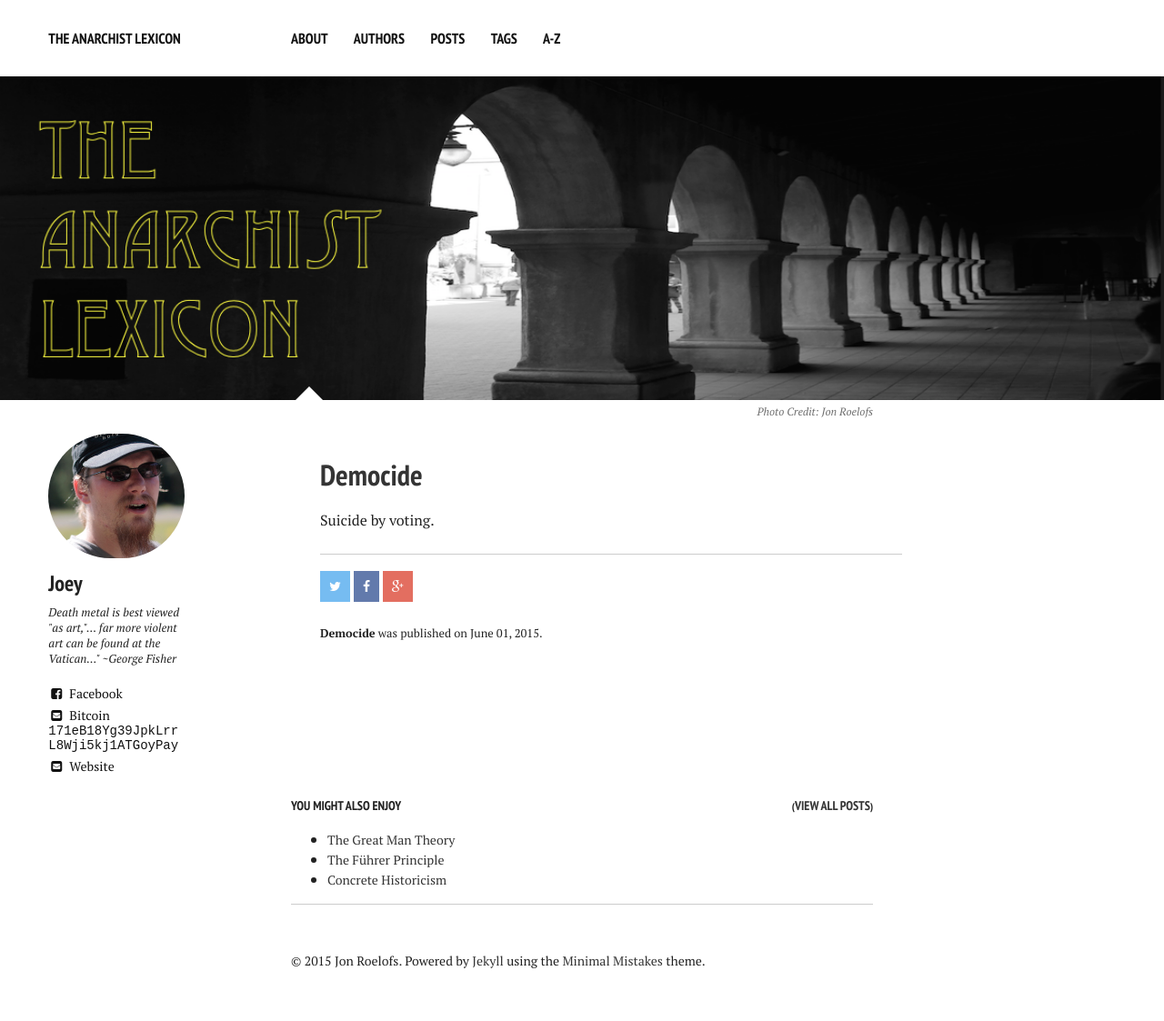
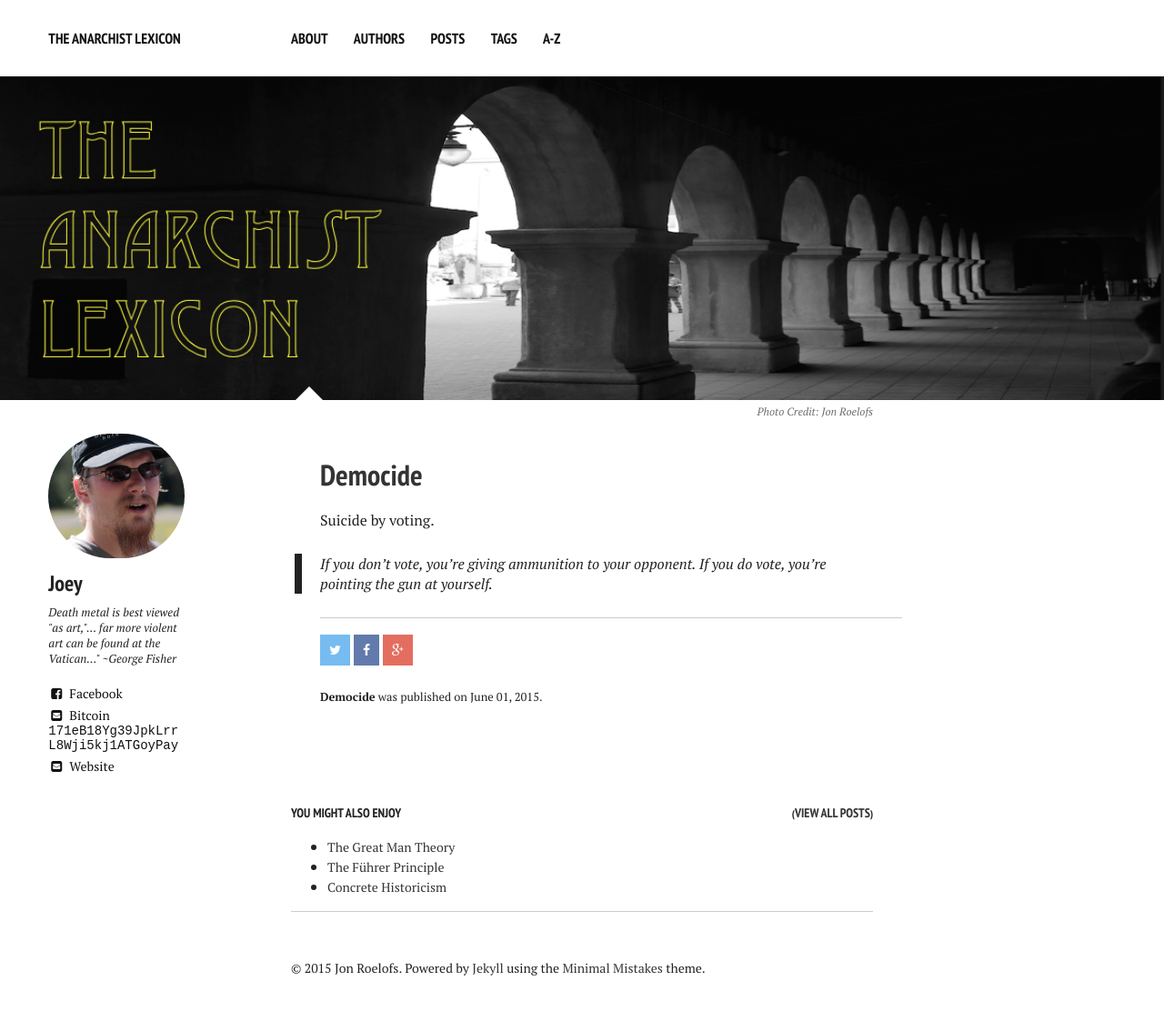
Before and after one commit to anarchistlexicon/anarchistlexicon.github.io, a Jekyll site: the page built from _posts/2015-06-01-democide.md, in a window 1280 px wide. Shown: the whole page at 91% size. Built offline with Jekyll 4.4.1, drawn with Linux system fonts in a browser that asks for light colours; nearby versions of some CDN libraries.

Commit message:
Add excerpt to Democide

```diff
--- a/_posts/2015-06-01-democide.md
+++ b/_posts/2015-06-01-democide.md
@@ -1,9 +1,9 @@
 ---
 layout: post
 title: "Democide"
-excerpt: ""
+excerpt: "If you don't vote, you're giving ammunition to your opponent..."
 author: madphilosopher
-tags: [fallacies]
+tags: [statism]
 comments: false
 image:
   feature:
@@ -11,3 +11,6 @@
 ---
 
 Suicide by voting.
+
+> If you don't vote, you're giving ammunition to your opponent. If you do vote,
+  you're pointing the gun at yourself.
```
